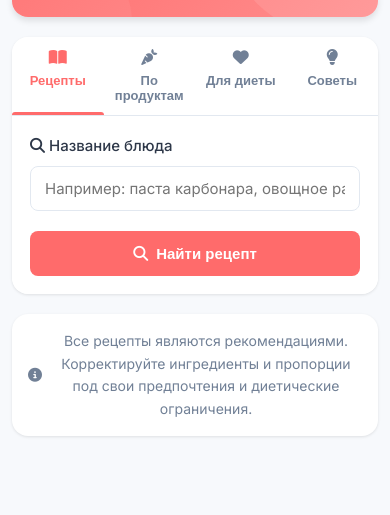
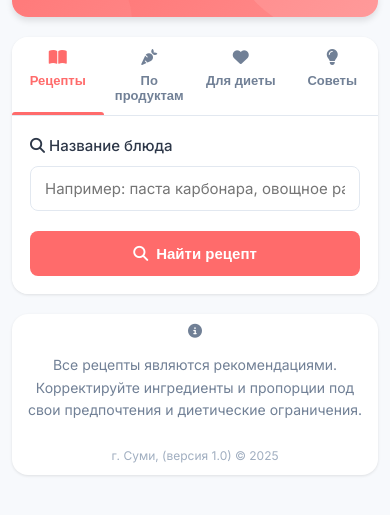
Before and after one commit to christian-word/AICareSuite, a plain HTML site: page CookAI/index.html in a window 390 px wide. Shown: the part 129-644 px from the top of the page. Drawn offline with Linux system fonts and the light colour scheme.

Commit message:
Add files via upload

```diff
--- a/CookAI/index.html
+++ b/CookAI/index.html
@@ -4,10 +4,8 @@
   <meta charset="UTF-8">
   <meta name="viewport" content="width=device-width, initial-scale=1.0">
   <title>CookAI — умный кулинарный помощник</title>
-  <meta property="og:image" content="https://christian-word.github.io/AICareSuite/CookAI/CookAI.png" />
   <link rel="stylesheet" href="https://fonts.googleapis.com/css2?family=Inter:wght@300;400;500;600;700&display=swap">
   <link rel="stylesheet" href="https://cdnjs.cloudflare.com/ajax/libs/font-awesome/6.4.0/css/all.min.css">
-
   <style>
     :root {
       --primary: #FF6B6B;
@@ -408,7 +406,48 @@
       justify-content: center;
       gap: 8px;
     }
+.footer-note {
+  display: flex;
+  flex-direction: column;
+  align-items: center;
+  text-align: center;
+  padding: 16px;
+}
 
+.footer-text {
+  margin-bottom: 8px;
+}
+
+.footer-copyright {
+  font-size: 13px;
+  color: var(--text-lighter);
+  margin-top: 8px;
+}
+
+@media (max-width: 768px) {
+  .footer-note {
+    padding: 12px;
+  }
+
+  .footer-note i {
+    margin-bottom: 8px;
+  }
+
+  .footer-text, .footer-copyright {
+    width: 100%;
+    text-align: center;
+  }
+}
+
+@media (max-width: 480px) {
+  .footer-note {
+    padding: 10px;
+  }
+
+  .footer-copyright {
+    font-size: 12px;
+  }
+}
     /* Responsive */
     @media (max-width: 768px) {
       body {
@@ -577,11 +616,11 @@
       </div>
     </div>
 
-    <div class="footer-note">
-      <i class="fas fa-info-circle"></i>
-      Все рецепты являются рекомендациями. Корректируйте ингредиенты и пропорции под свои предпочтения и диетические ограничения.
-    </div>
-  </div>
+<div class="footer-note">
+  <i class="fas fa-info-circle"></i>
+  <div class="footer-text">Все рецепты являются рекомендациями. Корректируйте ингредиенты и пропорции под свои предпочтения и диетические ограничения.</div>
+  <div class="footer-copyright">г. Суми, (версия 1.0) © 2025</div>
+</div>
 
   <script>
     const encrypted = "Z3NrX1NUelQyS1FFQko3MGNDb1hDSllaV0dkeWIzRlk5OHJHN2xvWXUxSmc1SnV0VFZOSzIyVHY=";
```
